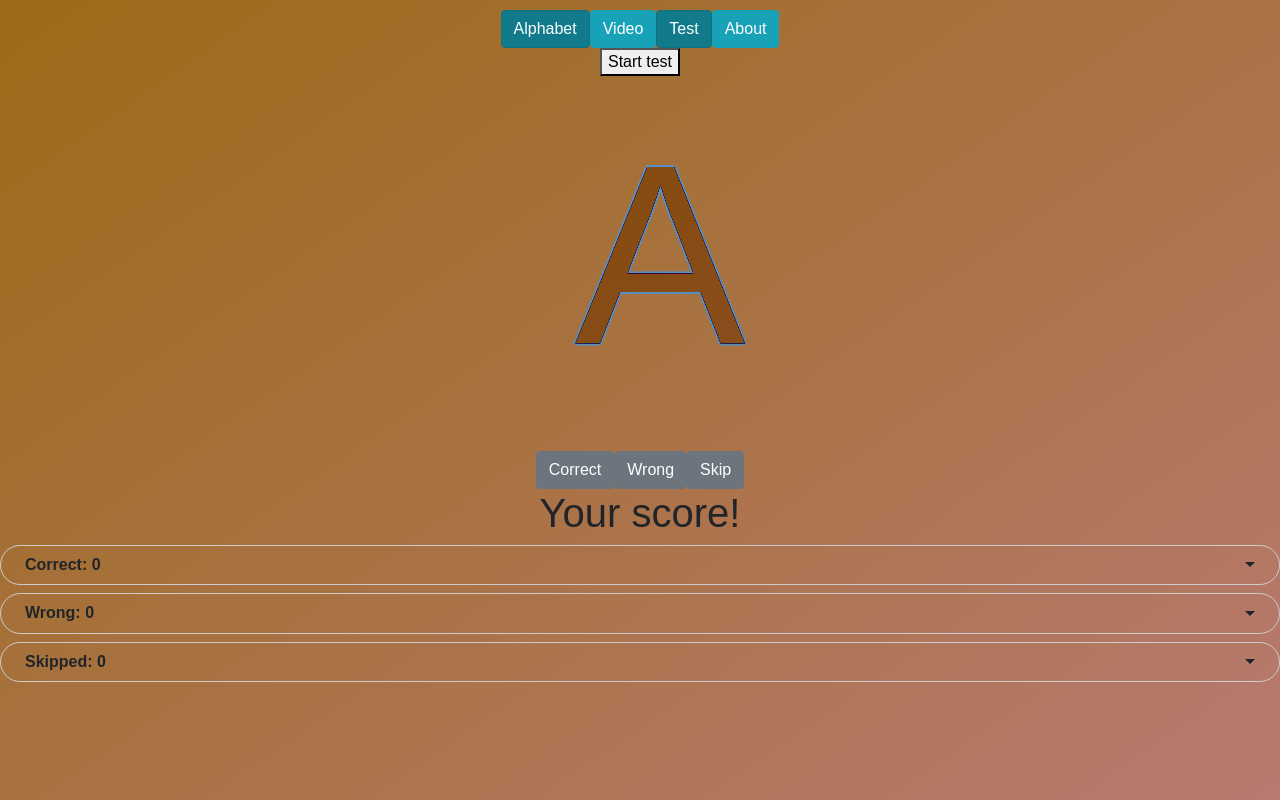
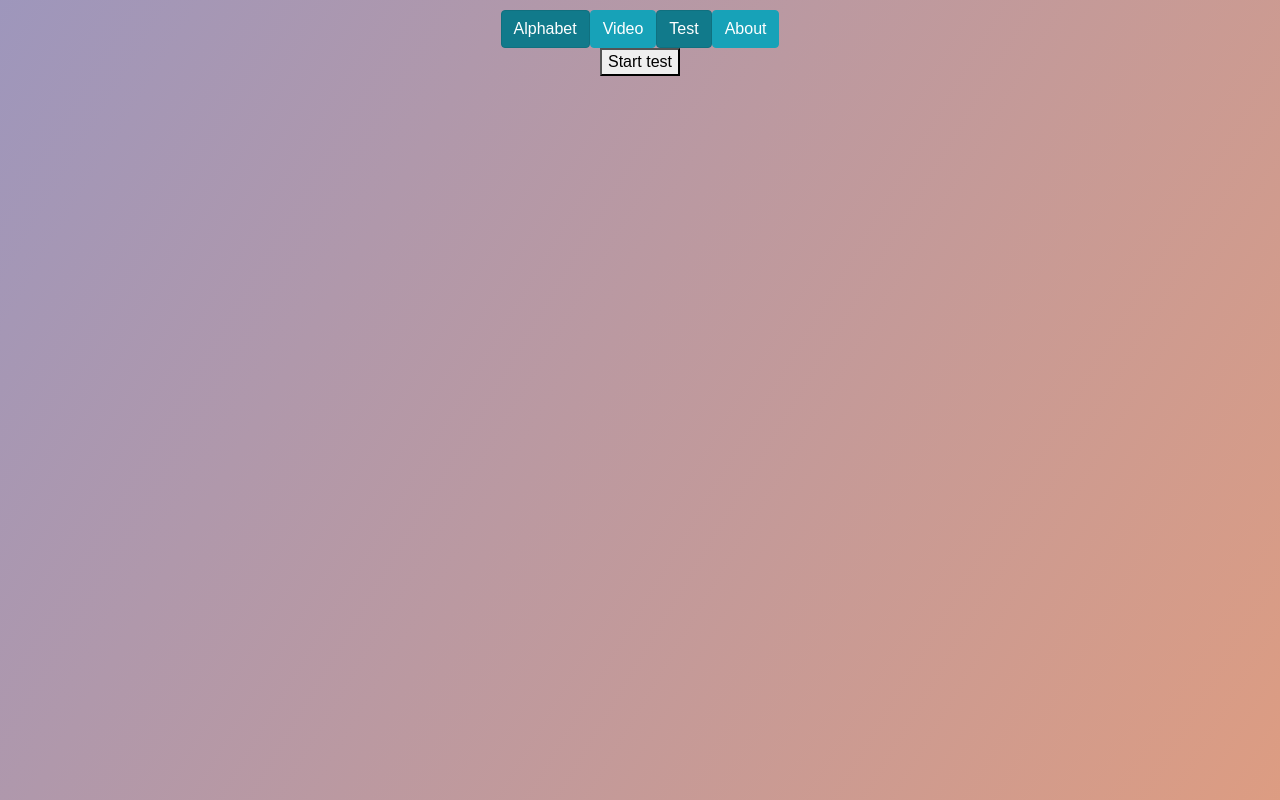
Before and after one commit to bogutskii/alphabet_for_kids, a React (Create React App) app: page /Test in a window 1280 px wide. Built offline with nearby package versions, Linux system fonts and the light colour scheme.

Commit message:
- Test and Stats

```diff
--- a/src/Comonents/redux/reducers.js
+++ b/src/Comonents/redux/reducers.js
@@ -1,3 +1,5 @@
+import test from "../test";
+
 const initialState = {
     letters: [
         {letter: "A", words: "Apple", transaction: "[ei]"},
@@ -65,7 +67,7 @@ const initialState = {
             "Y",
             "Z"
         ],
-        testStart: !false,
+        testStart: false,
         testCounter:0
     },
     modals: {
@@ -116,7 +118,7 @@ const alphabet = (state = initialState, action) => {
             }
             return {
                 ...state, current: {...state.current, currentIndex: newCorrectIndex},
-                stats: {...state.stats, corList: [...state.stats.corList, state.letters[action.payload.value].letter]}
+                stats: {...state.stats, corList: [...state.stats.corList, state.test.alphabetForTest[action.payload.value]]}
 
             }
         case 'WRONG_LETTER':
@@ -145,13 +147,18 @@ const alphabet = (state = initialState, action) => {
             }
         case 'NEXT_TEST_COUNTER':
             let newNextTestIndex = state.test.testCounter
-            if (newNextTestIndex === 25) {
-                newNextTestIndex = 0;
+
+            if (newNextTestIndex >= 25) {
+
+              return   {...state, test: {...state.test, testCounter: 0, testStart: false},
+                  stats: {...state.stats, showStats: true}
+              }
             } else {
                 newNextTestIndex++
             }
             return {
                 ...state, test: {...state.test, testCounter: newNextTestIndex}
+
             }
         case 'START_TEST':
             return {
--- a/src/Comonents/stats.js
+++ b/src/Comonents/stats.js
@@ -8,7 +8,10 @@ const Stats = (props) => {
     return (
 
         <div>
-            <h1>Your score!</h1>
+
+
+            <h1 className="gradient-text-animation">Your score!</h1>
+
             <Accordion title={"Correct: " + stats.corList.length}
                        children={stats.corList.join(', ')}/>
             <Accordion title={"Wrong: " + stats.incList.length}
@@ -22,7 +25,7 @@ const Stats = (props) => {
 
 
 const mapStateToProps = (state) => ({
-    stats: state.stats,
+    stats: state.stats
 
 
 })
--- a/src/Comonents/test.js
+++ b/src/Comonents/test.js
@@ -14,30 +14,27 @@ const Test = (props) => {
 
     return (
         <div>
+
             <button onClick={() => startTest([...test.alphabetForTest].sort(() => Math.random() - 0.5))}>
                 Start test
             </button>
+            { test.testStart &&
                 <div
                     style={{color: randomColor}}
                     className="wrap-child-active-50"
                 >
                     <ul>
-                    {test.alphabetForTest.map( (letter, i) => i === test.testCounter ? <li>{letter}</li>: <></>)}
+                        {test.alphabetForTest.map((letter, i) => i === test.testCounter ? <li>{letter}</li> : <></>)}
                     </ul>
 
                 </div>
+            }
 
             {test.testStart && <TestButtons/>}
-
-            <h1>Your score!</h1>
-            <Accordion title={"Correct: " + stats.corList.length}
-                       children={stats.corList.join(', ')}/>
-            <Accordion title={"Wrong: " + stats.incList.length}
-                       children={stats.incList.join(', ')}/>
-            <Accordion title={"Skipped: " + stats.pasList.length}
-                       children={stats.pasList.join(', ')}/>
+            {test.testStart && <h3>Left {26 - test.testCounter}</h3>}
 
             {stats.showStats && <Stats/>}
+
         </div>
     )
 };
@@ -67,4 +64,3 @@ const mapDispatchToProps = (dispatch) => ({
 
 
 export default connect(mapStateToProps, mapDispatchToProps)(Test);
-// export default Stats
--- a/src/Comonents/testButtons.js
+++ b/src/Comonents/testButtons.js
@@ -5,12 +5,12 @@ import {connect} from "react-redux";
 
 const TestButtons = (props) => {
 
-const {nextTest, correct, wrong, skip,testCounter} = props
+    const {nextTest, correct, wrong, skip, testCounter} = props
 
 
     return (
 
-        <div onClick={()=>nextTest()}>
+        <div onClick={() => nextTest()}>
             <button className="btn btn-secondary" onClick={() => correct(testCounter)}>
                 Correct
             </button>
--- a/src/styles.css
+++ b/src/styles.css
@@ -2,9 +2,10 @@
     font-family: sans-serif;
     text-align: center;
 }
+
 body {
     background: linear-gradient(
-          145deg,
+            121deg,
             #7192e5,
             #ef9e71,
             #97690c,
@@ -34,6 +35,7 @@ body {
         background-position: 0% 52%;
     }
 }
+
 @-moz-keyframes fireBack {
     0% {
         background-position: 0% 52%;
@@ -45,6 +47,7 @@ body {
         background-position: 0% 52%;
     }
 }
+
 @keyframes fireBack {
     0% {
         background-position: 0% 52%;
@@ -57,7 +60,15 @@ body {
     }
 }
 
+.gradient-text-animation {
+    animation: flow 30s ease-in-out infinite;
+    background: linear-gradient(-60deg, #904e95, #904e95, #e73c7e, #ee7752);
+    background-size: 300%;
+    -webkit-background-clip: text;
+    background-clip: text;
+    -webkit-text-fill-color: transparent;
+}
 
-.center-div{
+.center-div {
     margin: 0 auto;
 }
```
Lines whose indentation alone changed are shown as unchanged.
